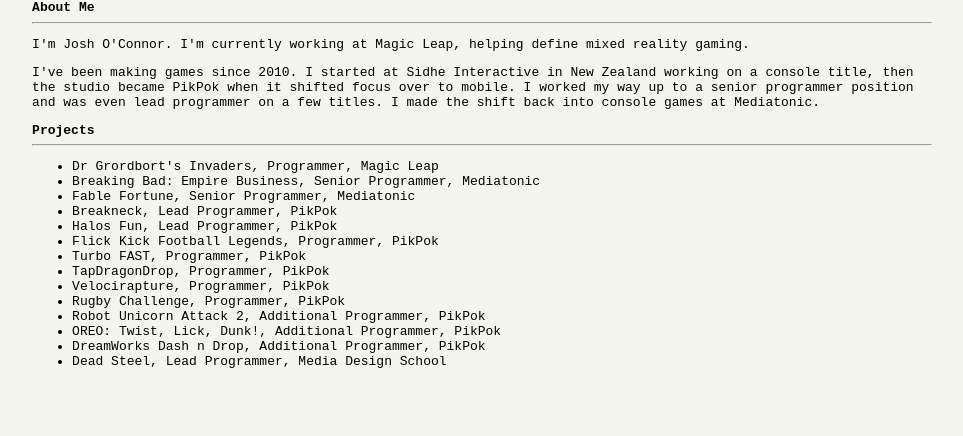
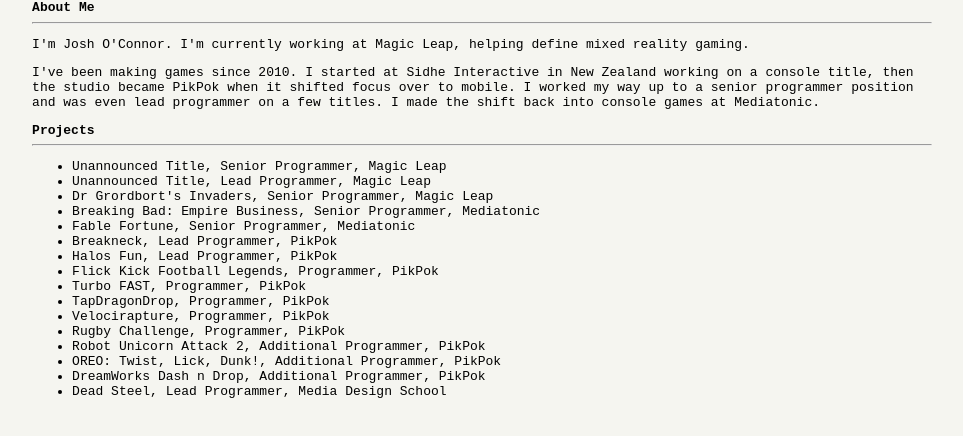
Before and after one commit to ProgrammerJosh/programmerjosh.github.io, a plain HTML site: page index.html in a window 1280 px wide. Shown: the whole page, without its empty margins (154-1117 px from the left). Drawn offline with Linux system fonts and the light colour scheme.

Commit message:
Updating my projects listing

```diff
--- a/index.html
+++ b/index.html
@@ -23,7 +23,9 @@
 	<b>Projects</b>
 	<hr>
 	<ul>
-		<li>Dr Grordbort's Invaders, Programmer, Magic Leap</li>
+		<li>Unannounced Title, Senior Programmer, Magic Leap</li>
+		<li>Unannounced Title, Lead Programmer, Magic Leap</li>
+		<li>Dr Grordbort's Invaders, Senior Programmer, Magic Leap</li>
 		<li>Breaking Bad: Empire Business, Senior Programmer, Mediatonic</li>
 		<li>Fable Fortune, Senior Programmer, Mediatonic</li>
 		<li>Breakneck, Lead Programmer, PikPok</li>
```
